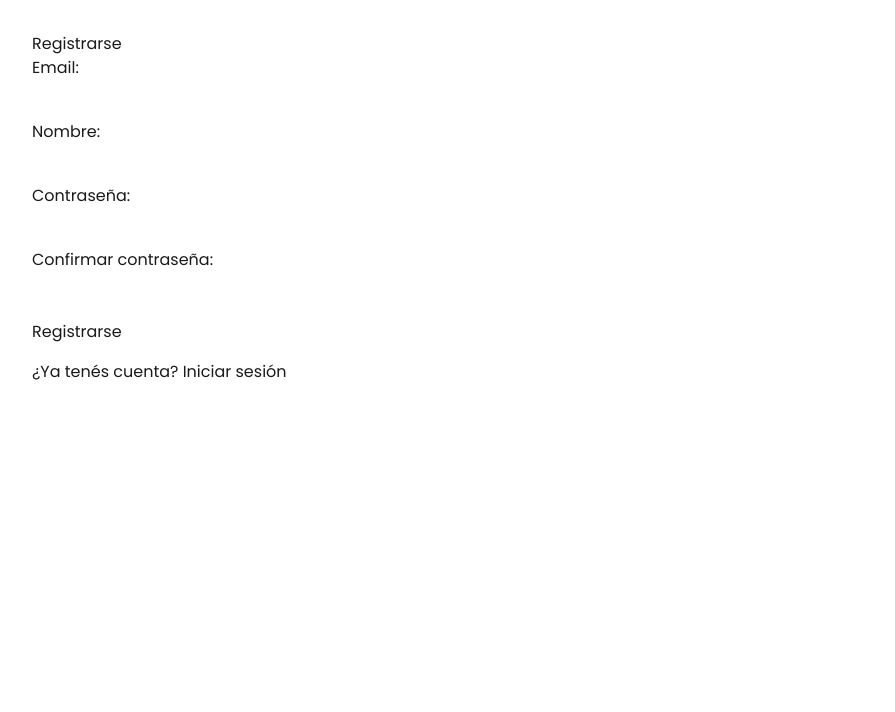
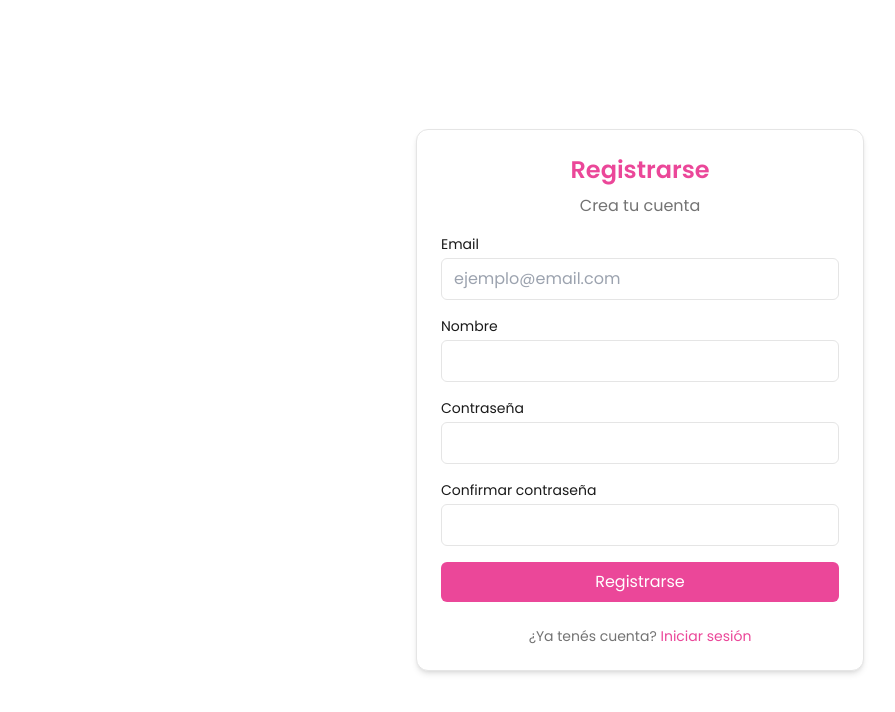
Before and after one commit to SantiagoAranda/ProyectoFinal-Icop, a React (Vite) app: page /register in a window 1280 px wide. Shown: the top 712 px of the page, without its empty margins (0-895 px from the left). Built offline with nearby package versions, Linux system fonts and the light colour scheme.

Commit message:
register css

```diff
--- a/pages/Register.tsx
+++ b/pages/Register.tsx
@@ -1,5 +1,5 @@
 import { useState } from 'react';
-import { useNavigate } from 'react-router-dom';
+import { useNavigate, Link } from 'react-router-dom';
 import axios from 'axios';
 
 function Register() {
@@ -43,39 +43,86 @@ function Register() {
   };
 
   return (
-    <div style={{ padding: '2rem' }}>
-      <h1>Registrarse</h1>
-      {errorMessage && <p style={{ color: 'red' }}>{errorMessage}</p>}
+    <div className="flex min-h-screen items-center justify-center bg-background">
+      <div className="w-full max-w-md p-6 bg-card border border-border rounded-xl shadow-md">
+        <h1 className="text-2xl font-semibold text-primary text-center mb-2">Registrarse</h1>
+        <p className="text-muted-foreground text-center mb-4">Crea tu cuenta</p>
 
-      <form onSubmit={handleSubmit}>
+        {errorMessage && <p className="text-sm text-destructive mb-4">{errorMessage}</p>}
+
+        <form onSubmit={handleSubmit} className="space-y-4">
           <div>
-          <label>Email:</label><br />
-          <input type="email" value={email} onChange={(e) => setEmail(e.target.value)} required />
+            <label htmlFor="email" className="block text-sm font-medium mb-1">
+              Email
+            </label>
+            <input
+              id="email"
+              type="email"
+              className="w-full border border-border rounded-md px-3 py-2 bg-background"
+              value={email}
+              onChange={(e) => setEmail(e.target.value)}
+              placeholder="ejemplo@email.com"
+              required
+            />
           </div>
 
-        <div style={{ marginTop: '1rem' }}>
-          <label>Nombre:</label><br />
-          <input type="text" value={nombre} onChange={(e) => setNombre(e.target.value)} required />
+          <div>
+            <label htmlFor="nombre" className="block text-sm font-medium mb-1">
+              Nombre
+            </label>
+            <input
+              id="nombre"
+              type="text"
+              className="w-full border border-border rounded-md px-3 py-2 bg-background"
+              value={nombre}
+              onChange={(e) => setNombre(e.target.value)}
+              required
+            />
           </div>
 
-        <div style={{ marginTop: '1rem' }}>
-          <label>Contraseña:</label><br />
-          <input type="password" value={password} onChange={(e) => setPassword(e.target.value)} required />
+          <div>
+            <label htmlFor="password" className="block text-sm font-medium mb-1">
+              Contraseña
+            </label>
+            <input
+              id="password"
+              type="password"
+              className="w-full border border-border rounded-md px-3 py-2 bg-background"
+              value={password}
+              onChange={(e) => setPassword(e.target.value)}
+              required
+            />
           </div>
 
-        <div style={{ marginTop: '1rem' }}>
-          <label>Confirmar contraseña:</label><br />
-          <input type="password" value={confirmPassword} onChange={(e) => setConfirmPassword(e.target.value)} required />
+          <div>
+            <label htmlFor="confirmPassword" className="block text-sm font-medium mb-1">
+              Confirmar contraseña
+            </label>
+            <input
+              id="confirmPassword"
+              type="password"
+              className="w-full border border-border rounded-md px-3 py-2 bg-background"
+              value={confirmPassword}
+              onChange={(e) => setConfirmPassword(e.target.value)}
+              required
+            />
           </div>
 
-        <button type="submit" style={{ marginTop: '1.5rem' }}>
+          <button
+            type="submit"
+            className="w-full bg-primary text-white py-2 rounded-md hover:bg-primary/90 transition-colors"
+          >
             Registrarse
           </button>
         </form>
 
-      <p style={{ marginTop: '1rem' }}>
-        ¿Ya tenés cuenta? <a href="/login">Iniciar sesión</a>
+        <p className="mt-6 text-sm text-center text-muted-foreground">
+          ¿Ya tenés cuenta?{' '}
+          <Link to="/login" className="text-primary hover:underline font-medium">
+            Iniciar sesión
+          </Link>
         </p>
+      </div>
     </div>
   );
 }
```
Lines whose indentation alone changed are shown as unchanged.
